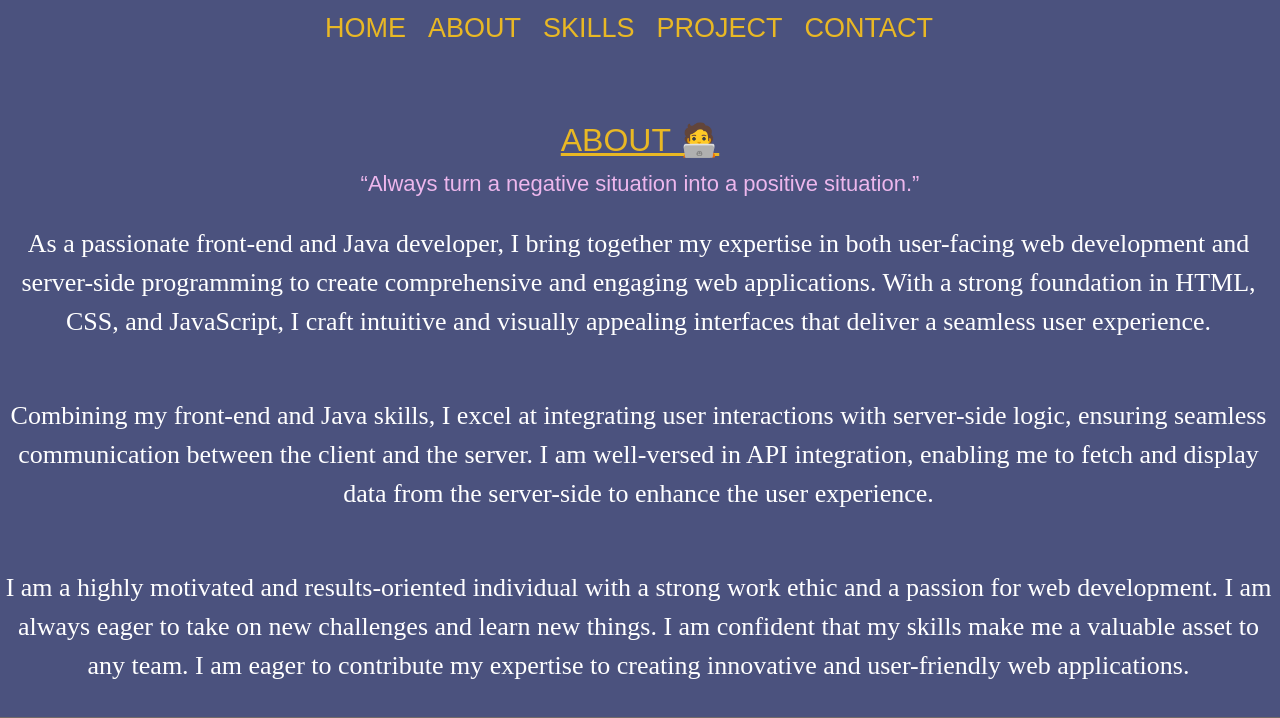
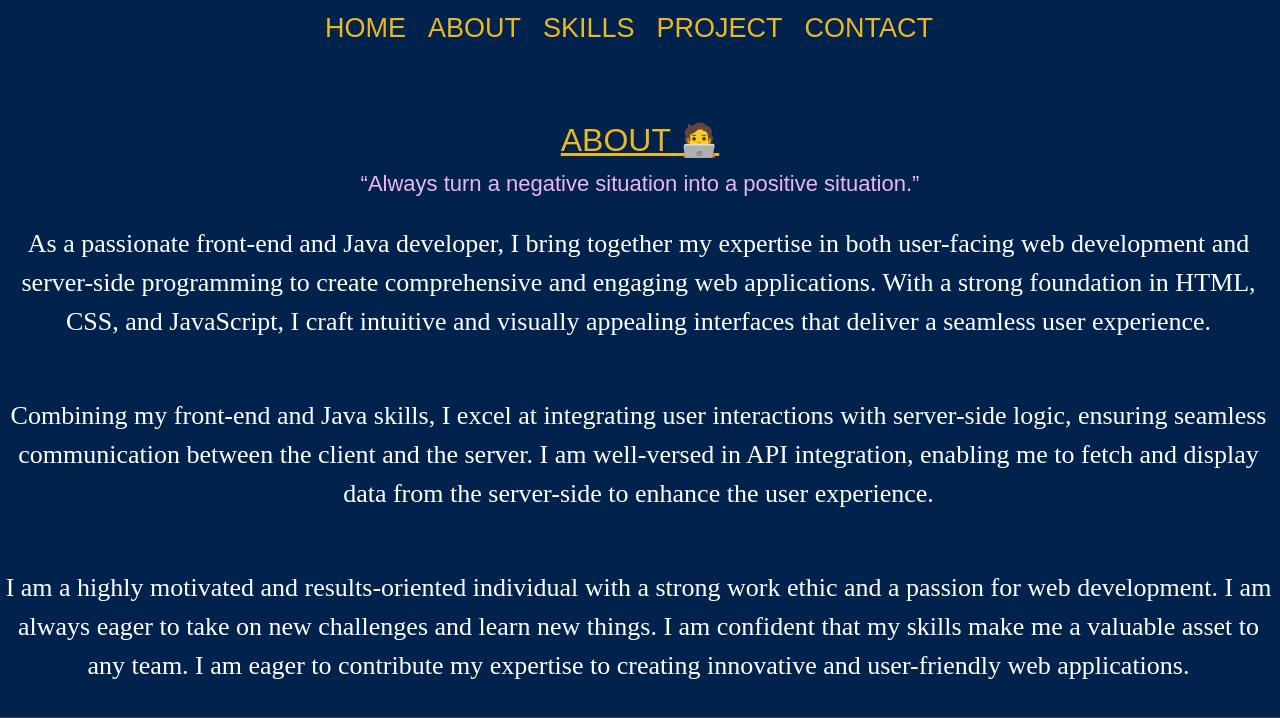
Before and after one commit to Rijin1906/Portfolio-using-React-js, a React (Create React App) app: page /about in a window 1280 px wide. Shown: the top 718 px of the page. Built offline with nearby package versions, Linux system fonts and the light colour scheme; a web font is replaced by a local one.

Commit message:
rijin changes

```diff
--- a/src/components  /css/About.css
+++ b/src/components  /css/About.css
@@ -9,7 +9,7 @@
     }
 
     .about-div-body{
-        background-color: #4B527E;
+        background-color: #00224D;
         height: 100%;
 
     }
--- a/src/components  /css/Contact.css
+++ b/src/components  /css/Contact.css
@@ -9,7 +9,7 @@
 }
 
 .contact-body {
-  background-color: #4b527e;
+  background-color: #00224D;
   height: 100vh;
 }
 
--- a/src/components  /css/Header.css
+++ b/src/components  /css/Header.css
@@ -6,7 +6,7 @@
 body{
     width: 100%;
     height: 100%;
-    background-color: #4B527E;
+    background-color: #00224D;
 
 }
 .inner-div{
@@ -33,7 +33,8 @@
 ul a:active
 {
     text-decoration: none;
-    color:rgb(37, 8, 65);
+    /* color:rgb(37, 8, 65); */
+    color: white;
     }
 
     /* --------------------------MEDIA QUERY --------------------------------------- */
--- a/src/components  /css/Home.css
+++ b/src/components  /css/Home.css
@@ -9,7 +9,7 @@
   height: 100%;
 }
 .home-body {
-  background-color: #4b527e;
+  background-color: #00224D;
   height: 100vh;
 }
 .main-div {
```
